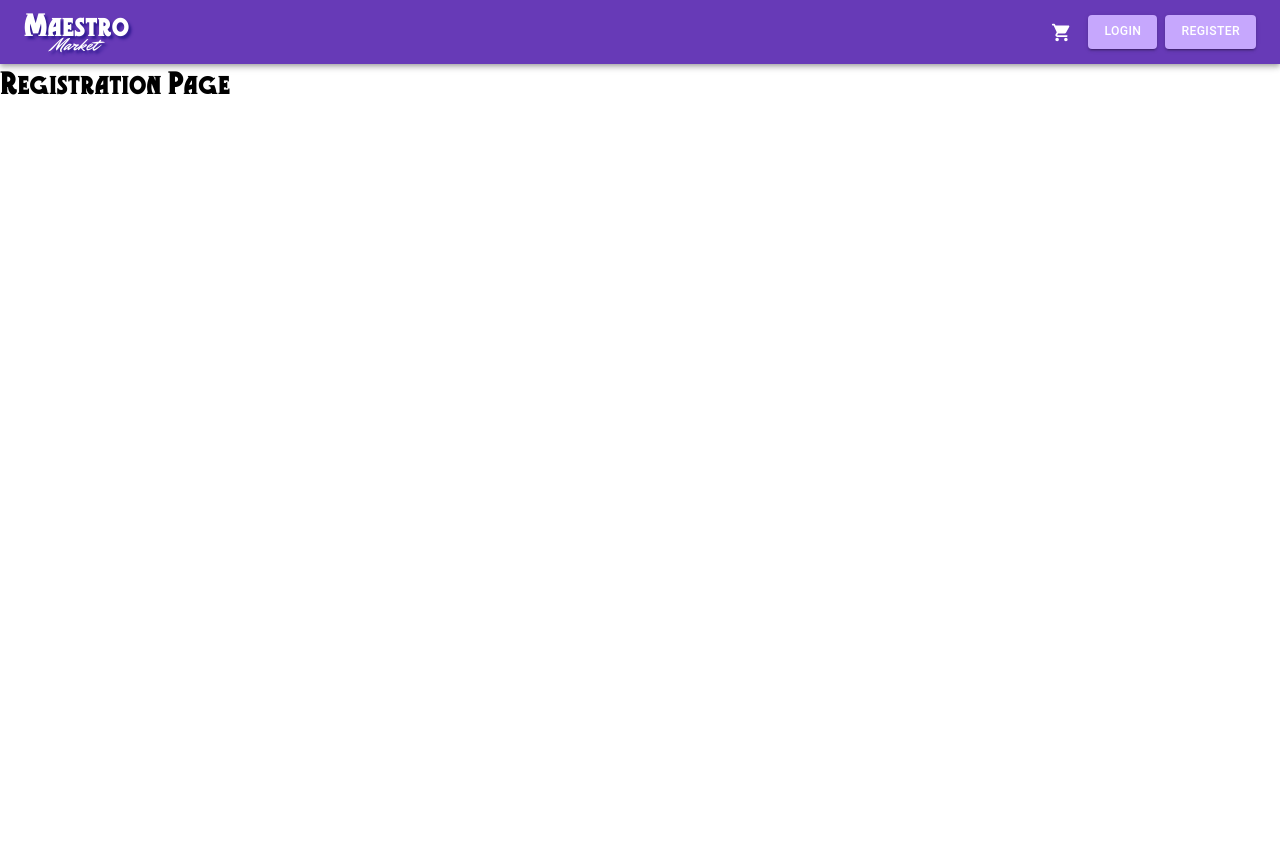
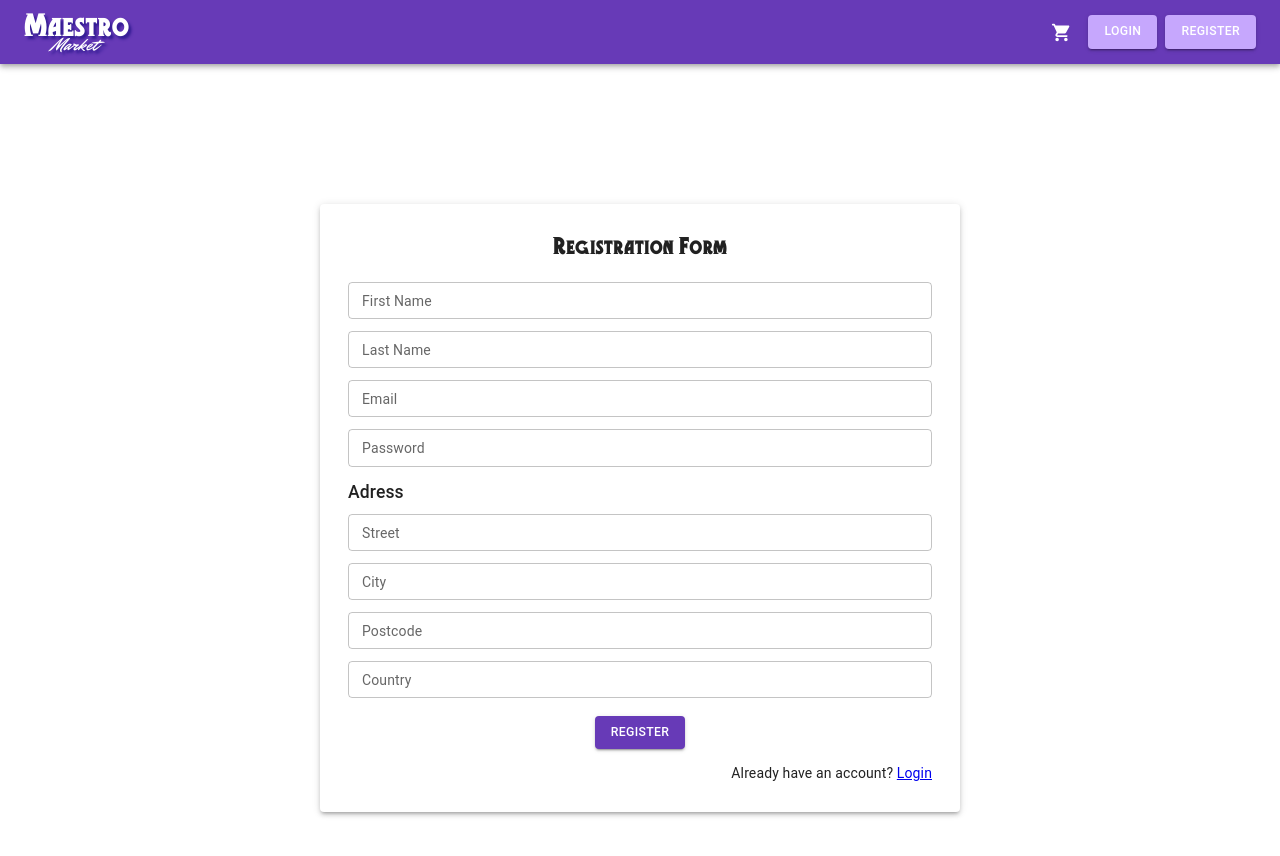
Before and after one commit to OKitel/eCommerceApp, a React (Vite) app: page /registration in a window 1280 px wide. Shown: the top 856 px of the page. Before the commit the page ends 800 px from the top, so only its background shows below. Built offline with nearby package versions, Linux system fonts and the light colour scheme.

Commit message:
feat: add text inputs into the registration form

```diff
--- a/src/components/App.tsx
+++ b/src/components/App.tsx
@@ -1,6 +1,7 @@
 import { Routes, Route } from 'react-router-dom';
 import { NotFound } from '../pages/NotFound/NotFound';
 import { Header } from './Header/Header';
+import { Registration } from '../pages/Registration/Registration';
 
 export const App: React.FC = (): JSX.Element => {
   return (
@@ -9,7 +10,7 @@ export const App: React.FC = (): JSX.Element => {
       <Routes>
         <Route path="/" element={<h1>Main Page</h1>}></Route>
         <Route path="/login" element={<h1>Login Page</h1>}></Route>
-        <Route path="/registration" element={<h1>Registration Page</h1>}></Route>
+        <Route path="/registration" element={<Registration />}></Route>
         <Route path="/*" element={<NotFound />}></Route>
       </Routes>
     </>
--- /dev/null
+++ b/src/components/RegistrationForm/RegistrationForm.tsx
@@ -0,0 +1,41 @@
+import React from 'react';
+import { Link } from 'react-router-dom';
+import { Paper, Box, Button, Typography } from '@mui/material';
+import { FormInputText } from '../form-components/FormInputText';
+import { useForm } from 'react-hook-form';
+import './styles.scss';
+
+export const RegistrationForm: React.FC = (): JSX.Element => {
+  const { control } = useForm();
+
+  return (
+    <Box sx={{ maxWidth: '50%', margin: '10rem auto' }}>
+      <Paper elevation={3} sx={{ padding: '2rem' }}>
+        <h2 className="form-title">Registration Form</h2>
+        <form>
+          <FormInputText name={'name'} control={control} label={'First Name'} />
+          <FormInputText name={'surname'} control={control} label={'Last Name'} />
+          <FormInputText name={'email'} control={control} label={'Email'} type="email" />
+          <FormInputText name={'name'} control={control} label={'Password'} type="password" />
+          {/* Date of Birth */}
+          <Typography variant="h6" className="form-subtitle">
+            Adress
+          </Typography>
+          <FormInputText name={'street'} control={control} label={'Street'} />
+          <FormInputText name={'city'} control={control} label={'City'} />
+          <FormInputText name={'postcode'} control={control} label={'Postcode'} type="number" />
+          <FormInputText name={'country'} control={control} label={'Country'} />
+          <div className="form-btn">
+            <Button variant="contained">Register</Button>
+          </div>
+          <div className="form-link">
+            <Typography variant="body1">Already have an account?&nbsp;</Typography>
+            <Link to={'/login'}>
+              <Typography variant="body1">Login</Typography>
+            </Link>
+          </div>
+        </form>
+      </Paper>
+    </Box>
+  );
+};
--- /dev/null
+++ b/src/components/RegistrationForm/styles.scss
@@ -0,0 +1,21 @@
+.form-title {
+  text-align: center;
+  padding-bottom: 1rem;
+}
+
+.form-subtitle {
+  padding-top: 0.5rem;
+}
+
+.form-btn {
+  display: flex;
+  align-items: center;
+  justify-content: center;
+  padding: 1rem 0;
+}
+
+.form-link {
+  display: flex;
+  justify-content: flex-end;
+  align-items: center;
+}
--- /dev/null
+++ b/src/components/form-components/FormInputText.tsx
@@ -0,0 +1,32 @@
+import { Control, Controller } from 'react-hook-form';
+import TextField from '@mui/material/TextField';
+
+type FormInputProps = {
+  name: string;
+  control: Control;
+  label: string;
+  type?: string;
+};
+
+export const FormInputText = ({ name, control, label, type }: FormInputProps): JSX.Element => {
+  return (
+    <Controller
+      name={name}
+      control={control}
+      render={({ field: { onChange, value }, fieldState: { error } }): JSX.Element => (
+        <TextField
+          helperText={error ? error.message : null}
+          size="small"
+          error={!!error}
+          onChange={onChange}
+          value={value}
+          fullWidth
+          label={label}
+          variant="outlined"
+          type={type || 'text'}
+          margin="dense"
+        />
+      )}
+    />
+  );
+};
--- /dev/null
+++ b/src/pages/Registration/Registration.tsx
@@ -0,0 +1,10 @@
+import { RegistrationForm } from '../../components/RegistrationForm/RegistrationForm';
+import './styles.scss';
+
+export const Registration: React.FC = (): JSX.Element => {
+  return (
+    <>
+      <RegistrationForm />
+    </>
+  );
+};
```
Also changed, not shown: src/pages/Registration/styles.scss (added).
